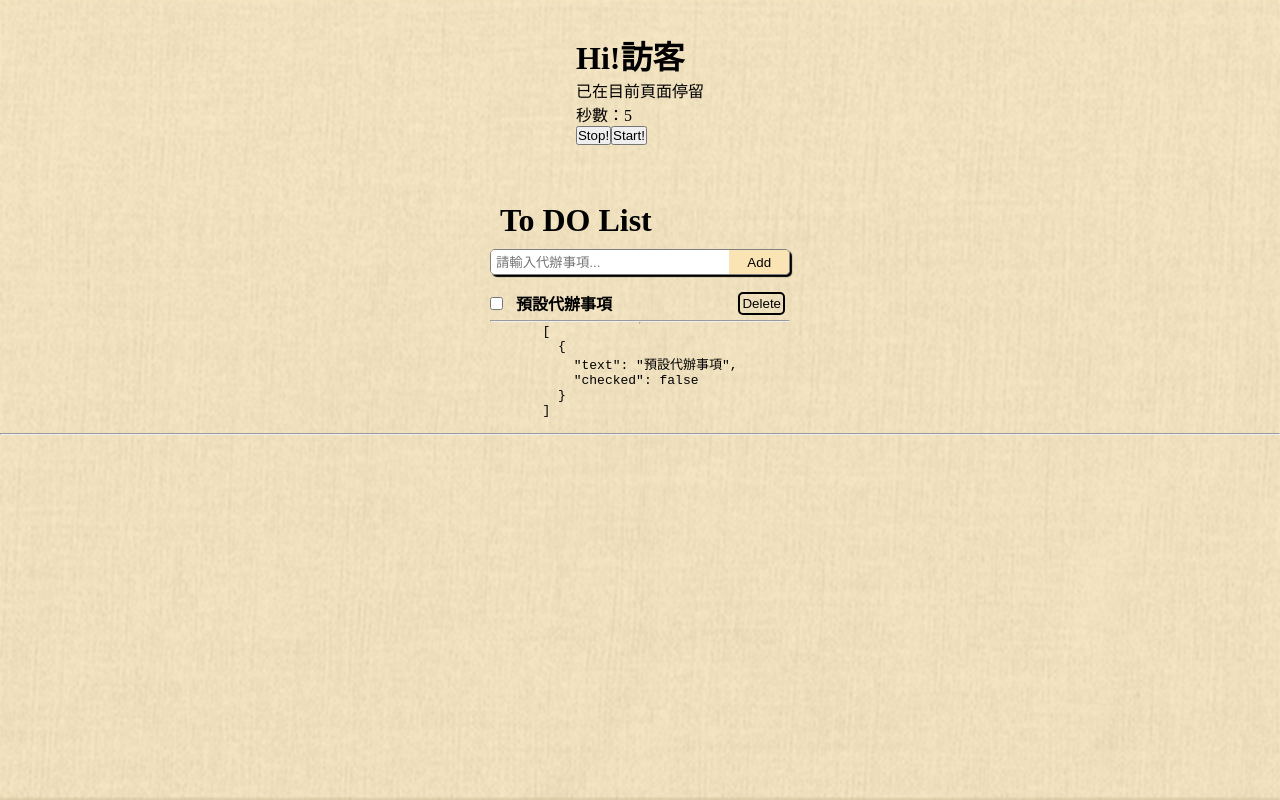
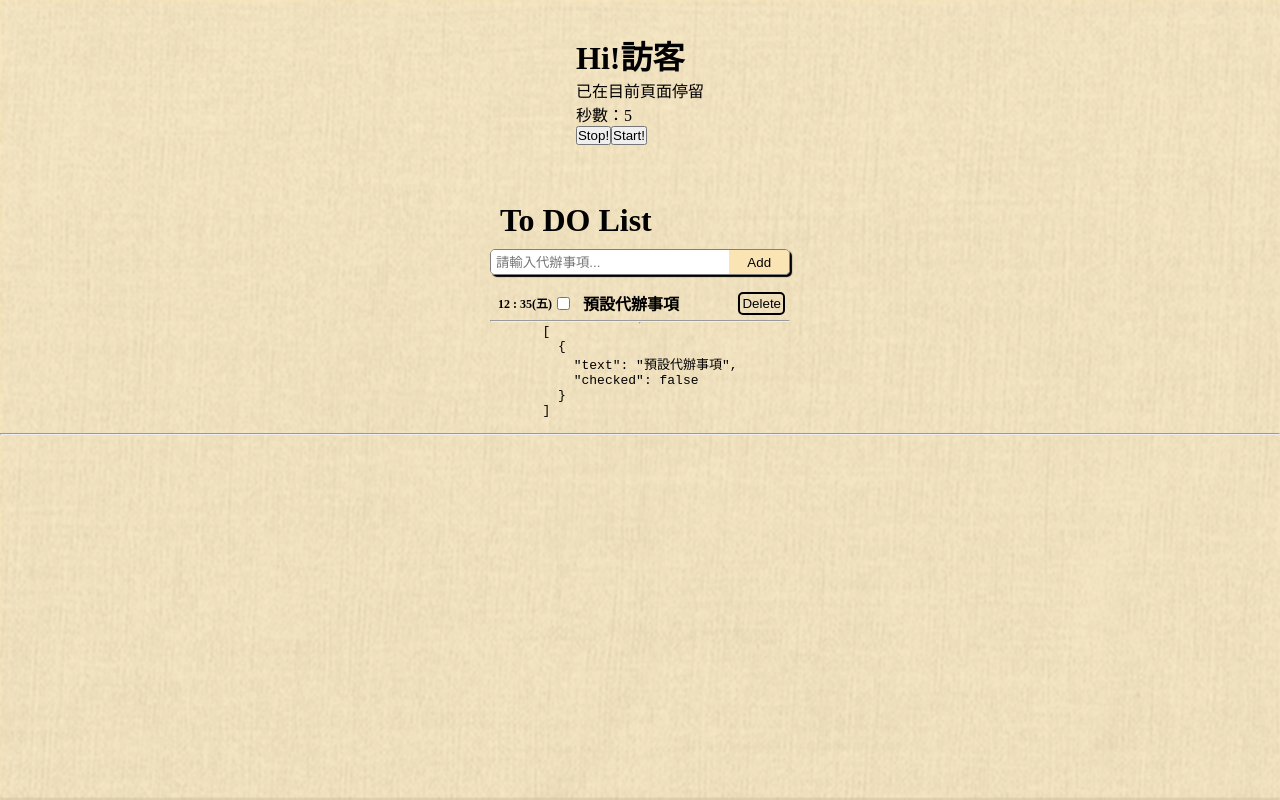
Before and after one commit to MoriCiao/todoList-project, a React (Vite) app: page / in a window 1280 px wide. Built offline with nearby package versions, Linux system fonts and the light colour scheme.

Commit message:
新增小時, 分鐘, 日

```diff
--- a/src/App.css
+++ b/src/App.css
@@ -102,6 +102,9 @@ body .todolist ul li .strikethrough {
   color: gray;
   transition: all 0.3 ease;
 }
+body .todolist ul li .date-text {
+  font-size: 0.75rem;
+}
 body .todolist ul li p {
   font-weight: bold;
   padding-left: 0.5rem;
--- a/src/App.scss
+++ b/src/App.scss
@@ -108,6 +108,9 @@ body{
           color: gray;
           transition: all 0.3 ease;
         }
+        .date-text{
+          font-size: 0.75rem;
+        }
         p{
           font-weight: bold;
           padding-left: 0.5rem;
--- a/src/LocalStorageTodos.jsx
+++ b/src/LocalStorageTodos.jsx
@@ -8,7 +8,7 @@ const LocalStorageTodos = () => {
     if (saved) {
       setLocalTodos(JSON.parse(saved));
     }
-  }, [localTodos]);
+  }, []);
 
   return (
     <div className="getStorage-area">
--- a/src/TodoList.jsx
+++ b/src/TodoList.jsx
@@ -1,9 +1,23 @@
 import React, { useEffect, useState } from "react";
 import LocalStorageTodos from "./LocalStorageTodos";
 const TodoList = () => {
+  const now = new Date(Date.now());
+  const hour = now.getHours();
+  const minutes = now.getMinutes();
+  const timeNow = `${String(hour).padStart(2, "0")} : ${String(
+    minutes
+  ).padStart(2, "0")}`;
+  const days = ["日", "一", "二", "三", "四", "五", "六"];
+  const day = days[now.getDay()];
+  console.log(day);
   const [inputValue, setInputValue] = useState("");
   const [todos, setTodos] = useState([
-    { id: Date.now(), text: "預設代辦事項", checked: false },
+    {
+      id: Date.now(),
+      text: "預設代辦事項",
+      checked: false,
+      date: timeNow,
+    },
   ]);
 
   const HandleInputValue = (e) => {
@@ -72,6 +86,9 @@ const TodoList = () => {
         {todos.map((todo) => (
           <li className="todo-item" key={todo.id}>
             <div className="li-sapce">
+              <p className="date-text">
+                {timeNow}({day})
+              </p>
               <input
                 type="checkbox"
                 checked={todo.checked}
```
Also changed, not shown: 1 other file (tests, documents, lock files or other folders).
